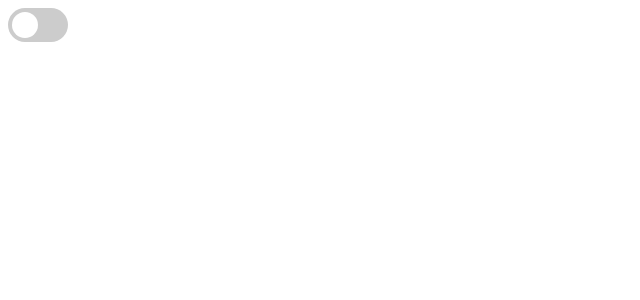
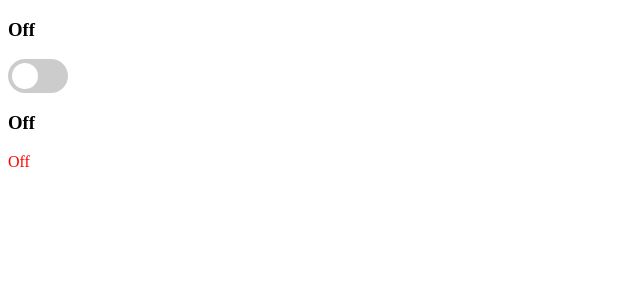
Before and after one commit to fancn21th/0_112_Ng_Advanced, an Angular app: page / in a window 1280 px wide. Shown: the top 300 px of the page, without its empty margins (0-640 px from the left). Built offline with nearby package versions, Linux system fonts and the light colour scheme.

Commit message:
feature: on/off component

```diff
--- a/src/app/app.component.html
+++ b/src/app/app.component.html
@@ -1,3 +1,16 @@
 <toggle (toggled)="showMessage($event)">
+  <toggle-on>
+    <h3>On</h3>
+  </toggle-on>
+  <toggle-off>
+    <h3>Off</h3>
+  </toggle-off>
   <toggle-button></toggle-button>
+  <toggle-on>
+    <h3>On</h3>
+  </toggle-on>
+  <toggle-off>
+    <h3>Off</h3>
+  </toggle-off>
+  <foo></foo>
 </toggle>
--- /dev/null
+++ b/src/app/controls/foo/foo.component.css
@@ -0,0 +1,3 @@
+* {
+  color: red;
+}
--- /dev/null
+++ b/src/app/controls/foo/foo.component.html
@@ -0,0 +1,2 @@
+<toggle-on>On</toggle-on>
+<toggle-off>Off</toggle-off>
--- /dev/null
+++ b/src/app/controls/toggle/toggle.off/toggle.off.component.ts
@@ -0,0 +1,10 @@
+import { Component, OnInit } from "@angular/core";
+import { ToggleComponent } from "../toggle.component";
+
+@Component({
+  selector: "toggle-off",
+  template: "<ng-content *ngIf='!toggle.on'></ng-content>"
+})
+export class ToggleOffComponent {
+  constructor(public toggle: ToggleComponent) {}
+}
--- /dev/null
+++ b/src/app/controls/toggle/toggle.on/toggle.on.component.ts
@@ -0,0 +1,10 @@
+import { Component, OnInit } from "@angular/core";
+import { ToggleComponent } from "../toggle.component";
+
+@Component({
+  selector: "toggle-on",
+  template: "<ng-content *ngIf='toggle.on'></ng-content>"
+})
+export class ToggleOnComponent {
+  constructor(public toggle: ToggleComponent) {}
+}
```
Also changed, not shown: src/app/controls/controls.module.ts (+5 -4 lines), src/app/controls/foo/foo.component.ts (added, +8 -0 lines), src/app/controls/toggle/toggle.module.ts (+15 -2 lines).
